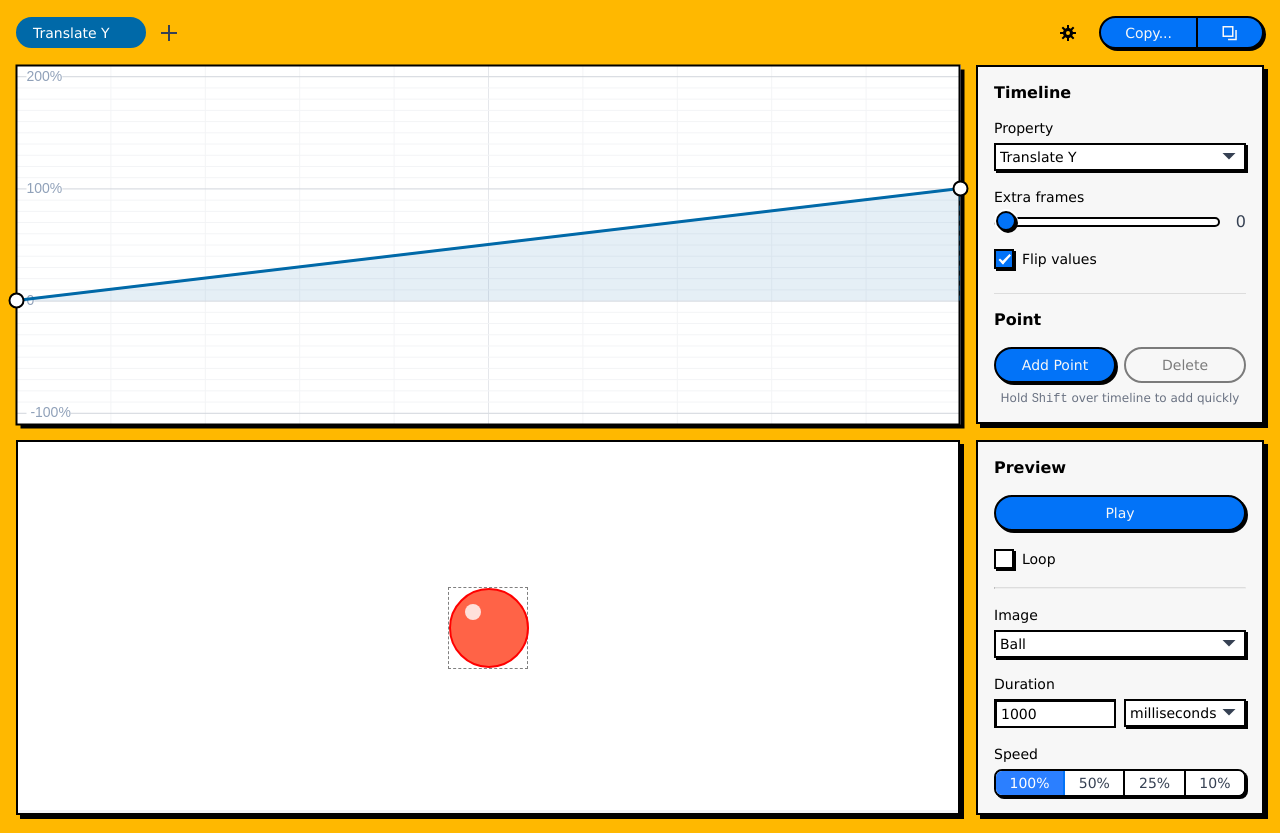
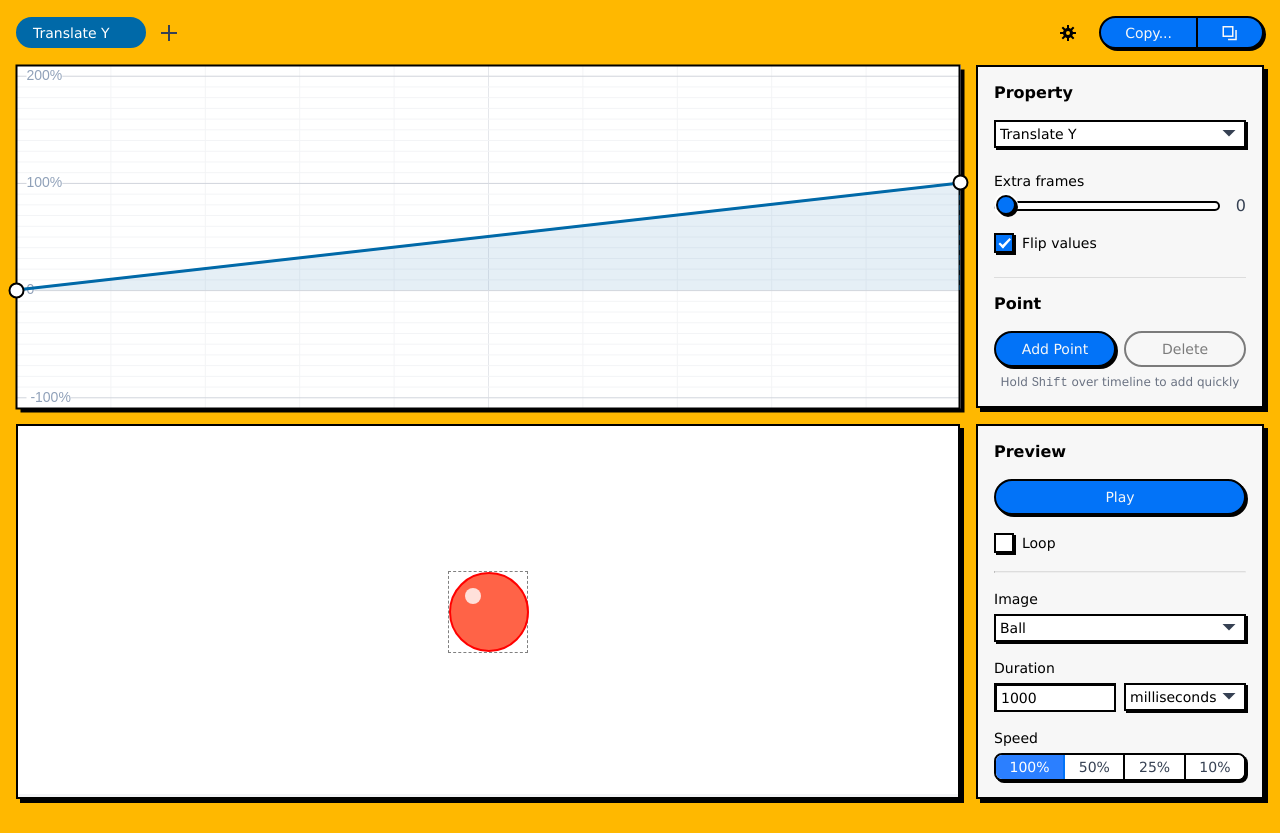
Before and after one commit to gillibrand/keyframe-click, a React (Vite) app: page / in a window 1280 px wide. Built offline with nearby package versions, Linux system fonts and the light colour scheme.

Commit message:
Rename Timeline inspector to "Property"
Yes, again. I think it compliments changing the tabs better like this.

```diff
--- a/src/timeline/TimelineInspector.tsx
+++ b/src/timeline/TimelineInspector.tsx
@@ -49,9 +49,11 @@ const GlobalSettings = memo(function GlobalSettings({
 
   return (
     <>
-      <h2>Timeline</h2>
+      <h2>
+        Property <span className="sr-only">Inspector</span>
+      </h2>
       <label className="stacked-label">
-        <span>Property</span>
+        <span className="sr-only">Property name</span>
         <Select value={cssProp} onChange={(e) => onChangeCssProp(e.target.value as CssProp)}>
           {Object.entries(CssInfos).map(([otherCssProp, namedFn]) => (
             <option key={otherCssProp} value={otherCssProp} disabled={isCssPropDisabled(otherCssProp as CssProp)}>
```
